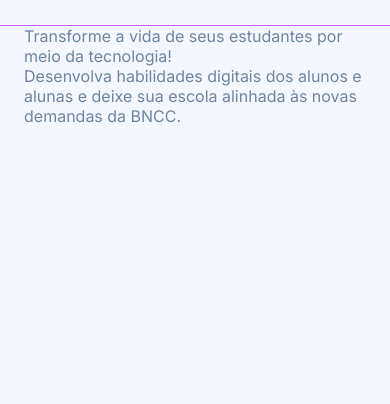
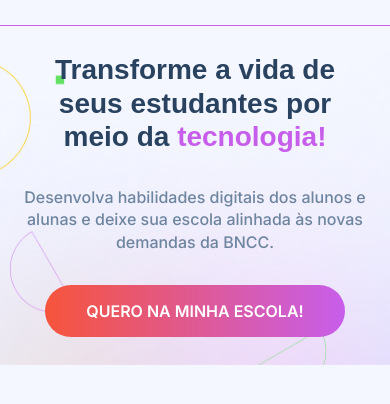
Before and after one commit to mguilhermegomes/alurastart, a plain HTML site: page index.html in a window 390 px wide. Shown: the part 70-474 px from the top of the page. Drawn offline with nearby package versions, Linux system fonts and the light colour scheme; a web font is replaced by a local one.

Commit message:
Banner (Mobile) Finalizado
Banner para dispositivos móveis finalizado.

```diff
--- a/index.html
+++ b/index.html
@@ -64,10 +64,13 @@
         <section class="banner">
             <div class="container">
                 <div class="banner__texto">
-                    <h2 class="banner__titulo">Transforme a vida de seus estudantes por meio da tecnologia!</h2>
-                    <p class="banner__paragrafo">Desenvolva habilidades digitais dos alunos e alunas e deixe sua escola alinhada às novas demandas da BNCC.</p>
-
+                    <h2 class="banner__titulo">Transforme a vida de seus estudantes por meio da
+                        <span>tecnologia!</span>
+                    </h2>
+                    <p class="banner__descricao">Desenvolva habilidades digitais dos alunos e alunas e deixe sua escola alinhada às novas demandas da BNCC.</p>
+                    <a href="#" class="banner__acao">Quero na minha escola!</a>
                 </div>
+                <img src="assets/banner/banner.png" alt="Menina com notebook" class="banner__img">
             </div>
         </section>
     </main>
--- a/styles/abstracts/_mixins.scss
+++ b/styles/abstracts/_mixins.scss
@@ -14,3 +14,11 @@
         @content
     };
 }
+
+@mixin botao-acao {
+    background: f.get-color(gradiente-vermelho-roxo);
+    color: f.get-color(branco);
+    text-transform: uppercase;
+    text-align: center;
+    border-radius: 200px;
+}
--- a/styles/principal/_header.scss
+++ b/styles/principal/_header.scss
@@ -3,7 +3,7 @@
 .cabecalho {
     padding-top: 1.5rem;
 
-    .container {
+    > .container {
         display: flex;
         justify-content: space-between;
         align-items: center;
@@ -46,12 +46,8 @@
                 gap: 16px;
 
                 .acoes__link--conhecer {
-                    background: get-color(gradiente-vermelho-roxo);
-                    color: get-color(branco);
-                    text-transform: uppercase;
-                    text-align: center;
-                    border-radius: 200px;
                     padding: 0.875rem 2rem;
+                    @include botao-acao;
                     @include font-config(inter, paragraph-small, semibold);
                     @include responsive(tablet) {
                         padding: 0.875rem 1rem;
--- a/styles/sections/_banner.scss
+++ b/styles/sections/_banner.scss
@@ -0,0 +1,47 @@
+@use "../abstracts/index" as *;
+
+.banner {
+    background-image: url("/assets/banner/detalhes-background.png");
+    background-repeat: no-repeat;
+    background-size: cover;
+    background-position: center;
+
+    > .container {
+        display: flex;
+        justify-content: center;
+        gap: 64px;
+        padding: 7% 1.5rem;
+
+        .banner__texto {
+            display: flex;
+            flex-direction: column;
+            align-items: center;
+            gap: 32px;
+            text-align: center;
+
+            .banner__titulo {
+                color: get-color(azul-escuro);
+                @include font-config(baijamjuree, h2, bold, thight);
+
+                > span {
+                    color: get-color(roxo);
+                }
+            }
+
+            .banner__descricao {
+                @include font-config(inter, paragraph-large, medium, default);
+            }
+
+            .banner__acao {
+                padding: 1rem 0;
+                width: 300px;
+                @include botao-acao;
+                @include font-config(inter, paragraph-large, semibold);
+            }
+        }
+
+        .banner__img {
+            display: none;
+        }
+    }
+}
```
Also changed, not shown: style.css, 1 other file.
